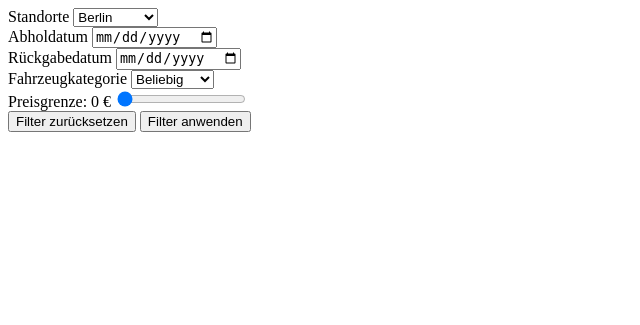
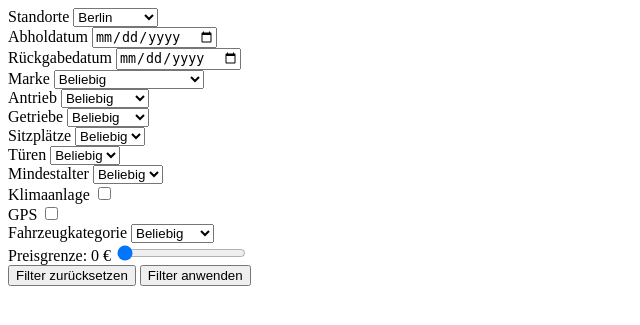
Before and after one commit to lars0705/autovermietung, a PHP site: page /filterform_list.php in a window 1280 px wide. Shown: the top 325 px of the page, without its empty margins (0-640 px from the left). Run offline with PHP 8.4, Linux system fonts and the light colour scheme.

Commit message:
Add advanced filtering options to the vehicle filter form and replace database loading component with product card display

```diff
--- a/components/filterform_list.php
+++ b/components/filterform_list.php
@@ -22,6 +22,85 @@
       <label for="return_date">Rückgabedatum</label>
       <input type="date" id="return_date" name="return_date" value="<?php echo isset($_GET['return_date']) ? $_GET['return_date'] : ''; ?>">
     </div>
+
+    <div class="filter_group">
+        <label for="brand">Marke</label>
+        <select id="brand" name="brand">
+          <option value="" selected hidden>Beliebig</option>
+          <option value="bmw">BMW</option>
+          <option value="mercedes_benz">Mercedes-Benz</option>
+          <option value="mercedes_benz_amg">Mercedes-Benz AMG</option>
+          <option value="audi">Audi</option>
+          <option value="volkswagen">Volkswagen</option>
+          <option value="jaguar">Jaguar</option>
+          <option value="range_rover">Range Rover</option>
+          <option value="maserati">Maserati</option>
+          <option value="opel">Opel</option>
+          <option value="ford">Ford</option>
+          <option value="skoda">Skoda</option>
+        </select>
+      </div>
+
+      <div class="filter_group">
+          <label for="drivetrain">Antrieb</label>
+          <select id="drivetrain" name="drivetrain">
+            <option value="" selected hidden>Beliebig</option>
+            <option value="verbrenner">Verbrenner</option>
+            <option value="elektro">Elektro</option>
+          </select>
+      </div>
+
+      <div class="filter_group">
+          <label for="transmission">Getriebe</label>
+          <select id="transmission" name="transmission">
+            <option value="" selected hidden>Beliebig</option>
+            <option value="automatik">Automatik</option>
+            <option value="schaltung">Schaltung</option>
+          </select>
+      </div>
+
+      <div class="filter_group">
+          <label for="seats">Sitzplätze</label>
+          <select id="seats" name="seats">
+            <option value="" selected hidden>Beliebig</option>
+            <option value="2">2</option>
+            <option value="4">4</option>
+            <option value="5">5</option>
+            <option value="7">7</option>
+            <option value="8">8</option>
+            <option value="9">9</option>
+          </select>
+      </div>
+
+      <div class="filter_group">
+        <label for="doors">Türen</label>
+        <select id="doors" name="doors">
+          <option value="" selected hidden>Beliebig</option>
+          <option value="2">2</option>
+          <option value="4">4</option>
+          <option value="5">5</option>
+        </select>
+      </div>
+
+      <div class="filter_group">
+        <label for="min_age">Mindestalter</label>
+        <select id="min_age" name="min_age">
+          <option value="" selected hidden>Beliebig</option>
+          <option value="18">18</option>
+          <option value="21">21</option>
+          <option value="25">25</option>
+        </select>
+      </div>
+
+      <div class="filter_group">
+        <label for="ac">Klimaanlage</label>
+        <input type="checkbox" id="ac" name="ac" value="true">
+      </div>
+
+      <div class="filter_group">
+        <label for="gps">GPS</label>
+        <input type="checkbox" id="gps" name="gps" value="true">
+      </div>
 
     <div class="filter_group">
       <label for="category">Fahrzeugkategorie</label>
```
Also changed, not shown: components/load_database.php (deleted, +0 -108 lines), components/product_card.php (+77 -0 lines), css/style.css (+18 -1 lines), pages/product_list.php (+1 -6 lines).
